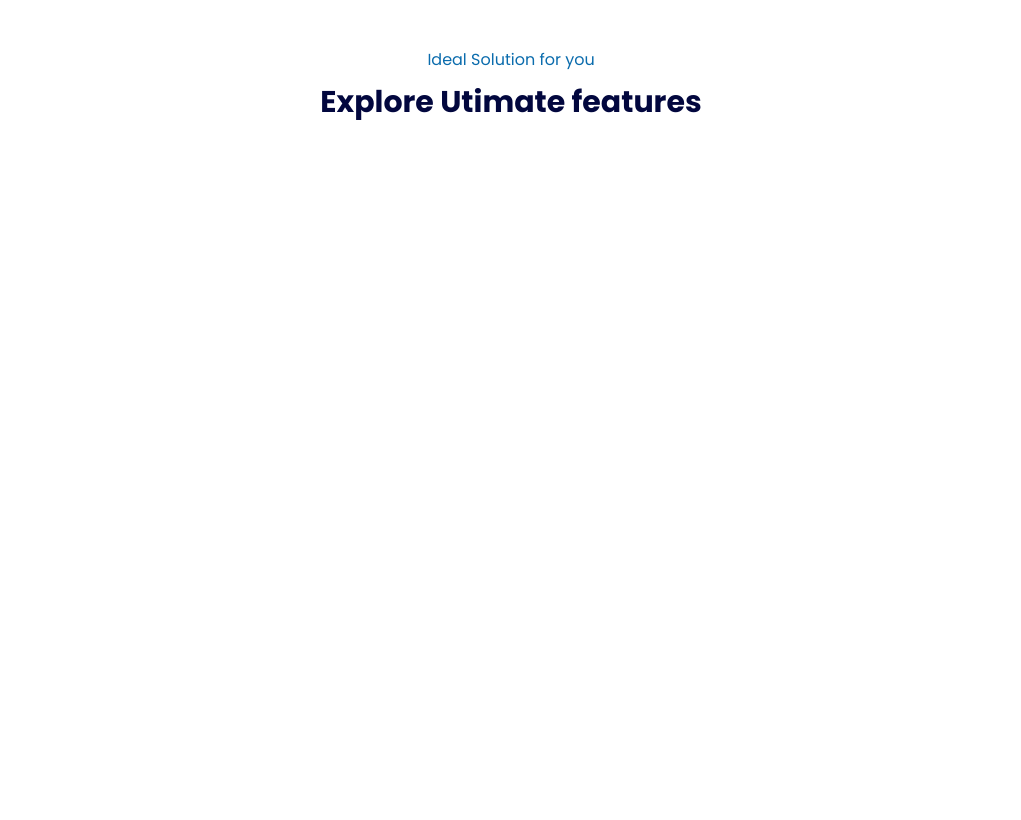
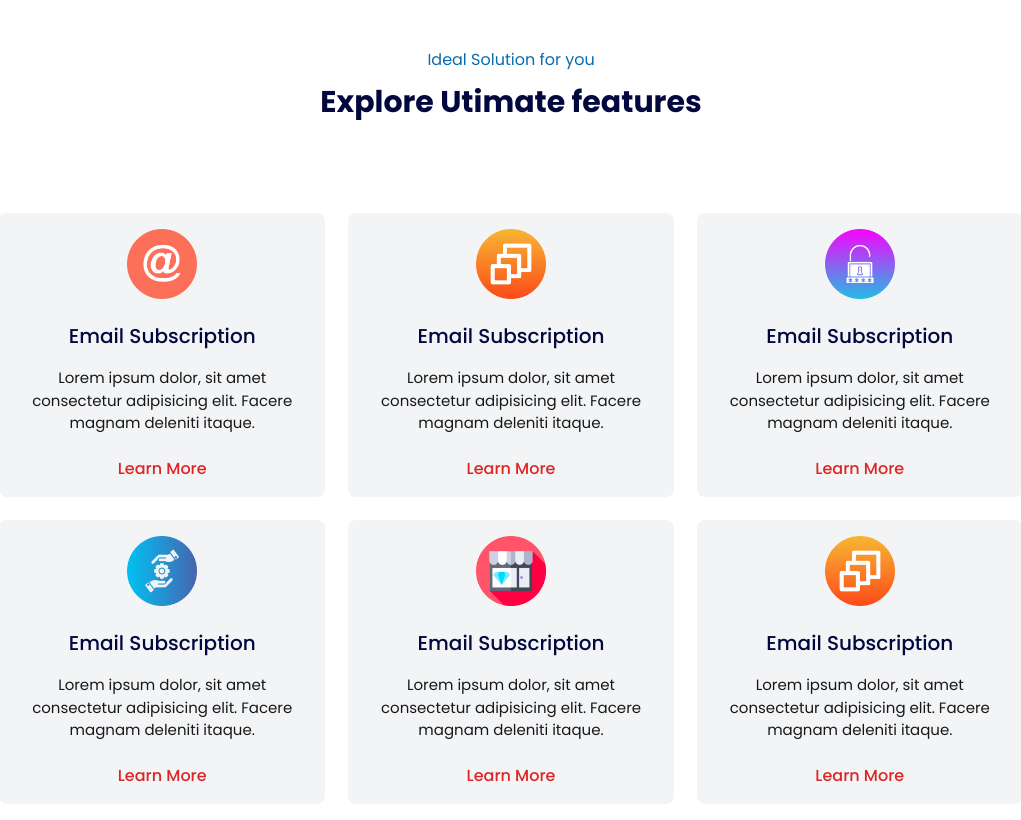
Before and after one commit to moonspark78/Agency-Website, a Next.js app: page / in a window 1280 px wide. Shown: the part 840-1660 px from the top of the page, without its empty margins (129-1150 px from the left). Before the commit the page ends 1021 px from the top, so only its background shows below. Built offline with nearby package versions, Linux system fonts and the light colour scheme.

Commit message:
:art: Done with the Features section   :art:

```diff
--- /dev/null
+++ b/app/components/Features/FeatureCard.tsx
@@ -0,0 +1,34 @@
+import Image from "next/image";
+import React from "react";
+
+interface Props {
+  image: string;
+  title: string;
+}
+
+const FeatureCard = ({ image, title }: Props) => {
+  return (
+    <div
+      className="text-center bg-gray-100 p-4 rounded-lg hover:shadow-lg transition-all duration-300
+    cursor-pointer hover:scale-100"
+    >
+      <Image
+        src={image}
+        alt="icon"
+        width={70}
+        height={70}
+        className="mx-auto"
+      />
+      <h1 className="text-[20px] mt-[1.4rem] font-[500] text-[#02073e]">
+        {title}
+      </h1>
+      <p className="mt-[1rem] text-black opacity-90 text-[15px]">
+        Lorem ipsum dolor, sit amet consectetur adipisicing elit. Facere magnam
+        deleniti itaque.
+      </p>
+      <p className="mt-[1.4rem] text-red-600 font-[500] cursor-pointer hover:text-red-800 ">Learn More</p>
+    </div>
+  );
+};
+
+export default FeatureCard;
--- a/app/components/Features/Features.tsx
+++ b/app/components/Features/Features.tsx
@@ -1,13 +1,41 @@
-import React from 'react'
-import SectionHeading from '../SectionHeading/SectionHeading'
+import React from "react";
+import SectionHeading from "../SectionHeading/SectionHeading";
+import FeatureCard from "./FeatureCard";
+import Icon1 from "@/public/images/icon1.png";
+import Icon2 from "@/public/images/icon2.png";
+import Icon3 from "@/public/images/icon3.png";
+import Icon4 from "@/public/images/icon4.png";
+import Icon5 from "@/public/images/icon5.png";
 
 const Features = () => {
   return (
+    <div className="pt-[5rem] pb-[3rem]">
+      <SectionHeading
+        headingMini="Ideal Solution for you"
+        headingPrimary="Explore Utimate features"
+      />
+      <div className="pt-[5rem] w-[80%] mx-auto grid grid-cols-1 md:grid-cols-2 lg:grid-cols-3 items-center gap-[1.4rem]">
+        <div>
+          <FeatureCard title="Email Subscription" image={Icon1.src}/>
+        </div>
+        <div>
+          <FeatureCard title="Email Subscription" image={Icon2.src}/>
+        </div>
+        <div>
+          <FeatureCard title="Email Subscription" image={Icon3.src}/>
+        </div>
+        <div>
+          <FeatureCard title="Email Subscription" image={Icon4.src}/>
+        </div>
+        <div>
+          <FeatureCard title="Email Subscription" image={Icon5.src}/>
+        </div>
+        <div>
+          <FeatureCard title="Email Subscription" image={Icon2.src}/>
+        </div>
+      </div>
+    </div>
+  );
+};
 
-    <div className='pt-[5rem] pb-[3rem]'>
-        <SectionHeading headingMini= "Ideal Solution for you" headingPrimary="Explore Utimate features"/>
-    </div>
-  )
-}
-
-export default Features
+export default Features;
```
